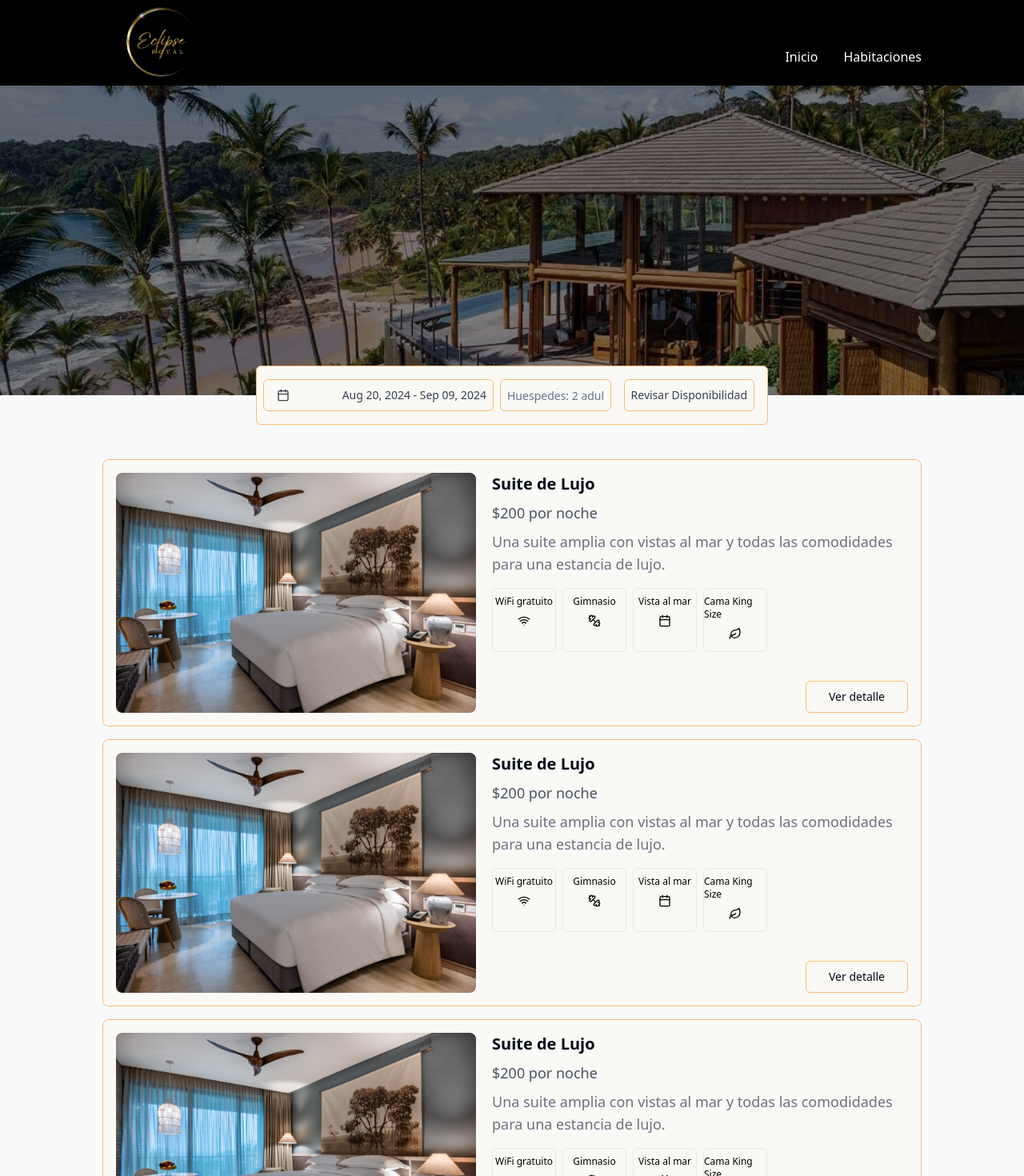
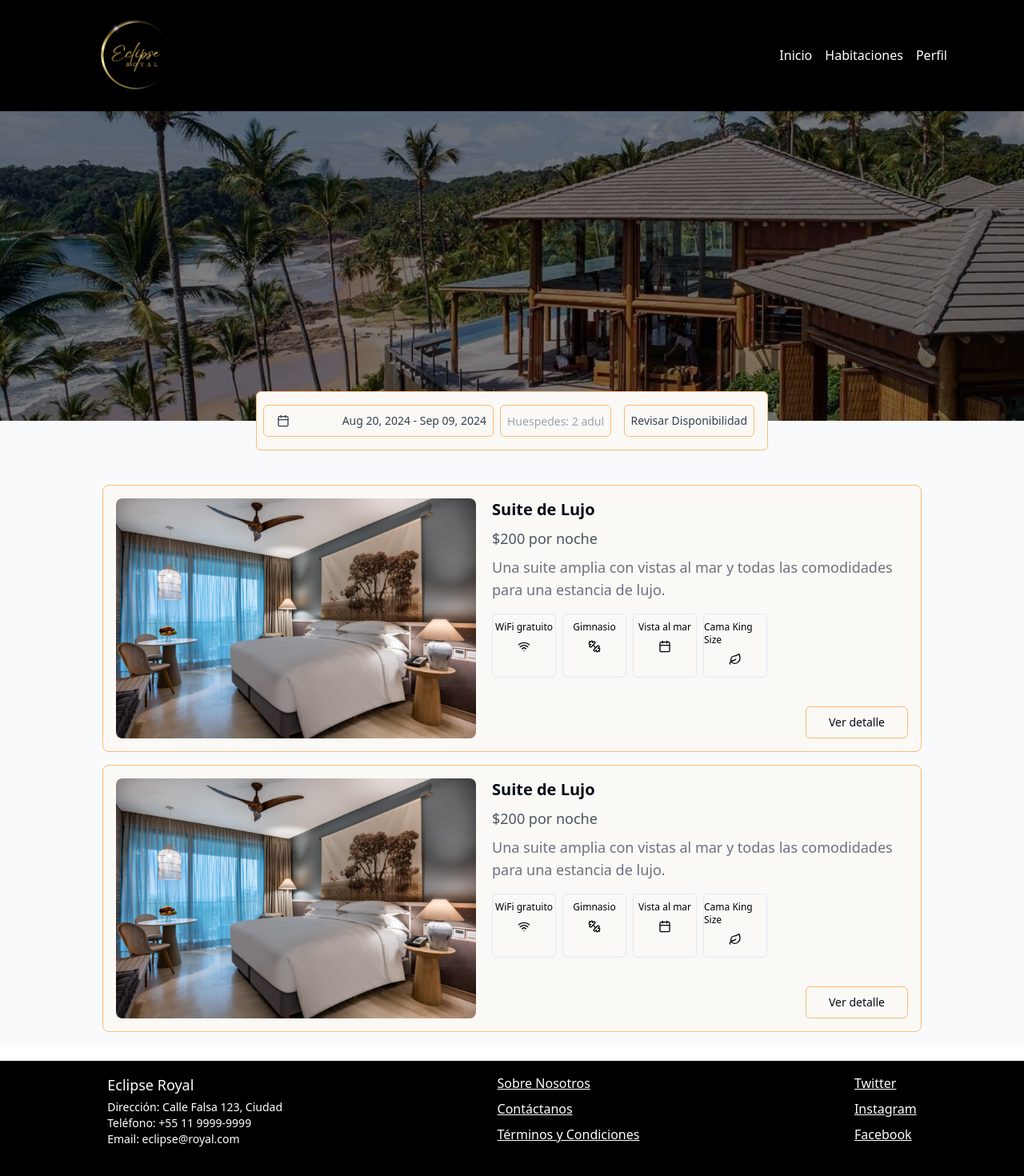
Before and after one commit to indisardi99/front-hotel-app, a Next.js app: page / in a window 1280 px wide. Shown: the top 1470 px of the page at 80% size. Built offline with nearby package versions, Linux system fonts and the light colour scheme.

Commit message:
responsive

```diff
--- a/package.json
+++ b/package.json
@@ -9,6 +9,7 @@
     "lint": "next lint"
   },
   "dependencies": {
+    "@heroicons/react": "^2.1.5",
     "@radix-ui/react-popover": "^1.1.1",
     "@radix-ui/react-slot": "^1.1.0",
     "class-variance-authority": "^0.7.0",
--- a/src/app/layout.tsx
+++ b/src/app/layout.tsx
@@ -1,7 +1,7 @@
 import Navbar from "@/components/navbar/navbar";
 import "./globals.css";
 import type { Metadata } from "next";
-import { Inter as FontSans } from "next/font/google";
+import { Playfair_Display as FontSans } from "next/font/google";
 import type { ReactNode } from "react";
 import Footer from "@/components/footer/footer";
 import { cn } from "@/lib/utils";
@@ -9,11 +9,12 @@ import { cn } from "@/lib/utils";
 const fontSans = FontSans({
   subsets: ["latin"],
   variable: "--font-sans",
+  weight: ["400", "600", "700"],
 });
 
 export const metadata: Metadata = {
-  title: "Create Next App",
-  description: "Generated by create next app",
+  title: "Eclipse Royal",
+  description: "Hotel Eclipse Royal",
 };
 
 interface RootLayoutProps {
@@ -25,7 +26,7 @@ export default async function RootLayout({ children }: RootLayoutProps) {
     <html lang="es">
       <body
         className={cn(
-          "min-h-screen bg-background font-sans antialiased",
+          "flex flex-col w-full min-h-screen bg-background font-sans antialiased",
           fontSans.variable
         )}
       >
--- a/src/app/page.tsx
+++ b/src/app/page.tsx
@@ -4,7 +4,7 @@ import Image from "next/image";
 
 export default function Home() {
   return (
-    <main className="flex h-full flex-col items-center justify-center bg-slate-50">
+    <main className="flex flex-col w-full h-full items-center justify-center bg-slate-50">
       <div className="relative">
         <div className="relative bg-black">
           <Image
@@ -12,37 +12,13 @@ export default function Home() {
             src="/hero.jpg"
             alt="Home"
             width={1550}
-            height={300}
+            height={0}
           />
-          <div className=" border border-orange-300 absolute bottom-0 left-1/2  -translate-x-1/2 translate-y-1/2 rounded-md bg-[#faf9f5] p-2">
+          <div className=" border border-orange-300 absolute bottom-0 left-1/2  -translate-x-1/2 translate-y-1/2 rounded-md bg-[#faf9f5] p-2 ">
             <FilterDate />
           </div>
         </div>
-        <div className=" mt-20 px-32">
-          <RoomCard
-            imageUrl="/room.jpg"
-            title="Suite de Lujo"
-            price="$200 por noche"
-            description="Una suite amplia con vistas al mar y todas las comodidades para una estancia de lujo."
-            services={[
-              { id: "1", title: "WiFi gratuito", icon: "wifi" },
-              { id: "2", title: "Gimnasio", icon: "dumbbell" },
-              { id: "3", title: "Vista al mar", icon: "calendar" },
-              { id: "4", title: "Cama King Size", icon: "leaf" },
-            ]}
-          />
-          <RoomCard
-            imageUrl="/room.jpg"
-            title="Suite de Lujo"
-            price="$200 por noche"
-            description="Una suite amplia con vistas al mar y todas las comodidades para una estancia de lujo."
-            services={[
-              { id: "1", title: "WiFi gratuito", icon: "wifi" },
-              { id: "2", title: "Gimnasio", icon: "dumbbell" },
-              { id: "3", title: "Vista al mar", icon: "calendar" },
-              { id: "4", title: "Cama King Size", icon: "leaf" },
-            ]}
-          />
+        <div className="w-full flex flex-col mt-20 lg:px-32">
           <RoomCard
             imageUrl="/room.jpg"
             title="Suite de Lujo"
--- a/src/components/filter-date/filter-date.tsx
+++ b/src/components/filter-date/filter-date.tsx
@@ -47,7 +47,7 @@ const FilterDate: React.FC = () => {
   };
 
   return (
-    <div className=" flex w-full flex-row items-center ">
+    <div className=" flex w-full flex-col lg:flex-row items-center ">
       <div className=" bg-[#faf9f5] flex flex-col items-start">
         <Popover>
           <PopoverTrigger asChild>
--- a/src/components/footer/footer.tsx
+++ b/src/components/footer/footer.tsx
@@ -3,8 +3,8 @@ import Link from "next/link";
 
 const Footer: React.FC = () => {
   return (
-    <footer className="w-full mt-[20px] bg-black py-4 text-white">
-      <div className="flex flex-row justify-around px-32">
+    <footer className="flex flex-col w-full mt-[20px] bg-black py-4 text-white">
+      <div className="flex flex-row justify-around ">
         <div className="flex flex-col ">
           <h3 className="pb-1 text-lg">Eclipse Royal</h3>
           <p className="text-sm">Dirección: Calle Falsa 123, Ciudad</p>
--- a/src/components/navbar/navbar.tsx
+++ b/src/components/navbar/navbar.tsx
@@ -1,17 +1,54 @@
+"use client";
+import { useState } from "react";
 import Link from "next/link";
 import Image from "next/image";
+import { MenuIcon, XIcon } from "lucide-react";
 
 const Navbar: React.FC = () => {
+  const [isOpen, setIsOpen] = useState(false);
+
+  const toggleMenu = () => {
+    setIsOpen(!isOpen);
+  };
+
   return (
-    <div className="flex w-full items-center bg-black">
-      <div className="flex w-full flex-row justify-between px-32 text-white">
-        <Image src="/logo.png" alt="Logo" width={150} height={100} />
-        <div className="flex items-end space-x-8 pb-6">
-          <Link href="/">Inicio</Link>
-          <Link href="/rooms">Habitaciones</Link>
-          {/* <Link href="">Perfil</Link> */}
+    <div className="flex flex-row w-full justify-between text-white items-center bg-black p-4">
+      <Image
+        className="lg:ml-20"
+        src="/logo.png"
+        alt="Logo"
+        width={150}
+        height={100}
+      />
+      <div className="lg:hidden flex items-center">
+        <button onClick={toggleMenu} className="text-white focus:outline-none">
+          {isOpen ? (
+            <XIcon className="h-8 w-8" />
+          ) : (
+            <MenuIcon className="h-8 w-8" />
+          )}
+        </button>
+      </div>
+
+      <div className="hidden pr-20 lg:flex space-x-4">
+        <Link href="/">Inicio</Link>
+        <Link href="/rooms">Habitaciones</Link>
+        <Link href="">Perfil</Link>
+      </div>
+
+      {isOpen && (
+        <div className="lg:hidden absolute top-16 left-0 w-full bg-black flex flex-col space-y-4 p-4">
+          <Link href="/" onClick={toggleMenu}>
+            Inicio
+          </Link>
+          <Link href="/rooms" onClick={toggleMenu}>
+            Habitaciones
+          </Link>
+          <Link href="" onClick={toggleMenu}>
+            Perfil
+          </Link>
         </div>
-      </div>
+      )}
     </div>
   );
 };
--- a/src/components/room-card/room-card.tsx
+++ b/src/components/room-card/room-card.tsx
@@ -43,7 +43,7 @@ const RoomCard: React.FC<RoomCardProps> = ({
   services,
 }) => {
   return (
-    <div className="mb-4 flex rounded-lg  bg-[#faf9f5] border border-orange-300 p-4">
+    <div className="flex flex-col w-full mb-4 lg:flex-row rounded-lg  bg-[#faf9f5] border border-orange-300 p-4">
       <div className="shrink-0">
         <Image
           src={imageUrl}
@@ -53,7 +53,7 @@ const RoomCard: React.FC<RoomCardProps> = ({
           className="rounded-lg object-cover"
         />
       </div>
-      <div className="ml-5 flex flex-1 flex-col">
+      <div className="ml-5 flex flex-1 flex-col ">
         <h2 className="mb-2 text-xl font-semibold">{title}</h2>
         <p className="mb-2 text-lg text-gray-600">{price}</p>
         <p className="mb-4 text-lg text-gray-500">{description}</p>
--- a/src/components/ui/input.tsx
+++ b/src/components/ui/input.tsx
@@ -1,6 +1,6 @@
-import * as React from "react"
+import * as React from "react";
 
-import { cn } from "@/lib/utils"
+import { cn } from "@/lib/utils";
 
 export interface InputProps
   extends React.InputHTMLAttributes<HTMLInputElement> {}
@@ -11,15 +11,15 @@ const Input = React.forwardRef<HTMLInputElement, InputProps>(
       <input
         type={type}
         className={cn(
-          "flex h-10 w-full rounded-md border border-input bg-background px-3 py-2 text-sm ring-offset-background file:border-0 file:bg-transparent file:text-sm file:font-medium placeholder:text-muted-foreground focus-visible:outline-none focus-visible:ring-2 focus-visible:ring-ring focus-visible:ring-offset-2 disabled:cursor-not-allowed disabled:opacity-50",
+          "flex h-10 w-full rounded-md  px-3 py-2 text-sm  file:bg-transparent file:text-sm file:font-medium  focus-visible:ring-offset-2 disabled:cursor-not-allowed disabled:opacity-50",
           className
         )}
         ref={ref}
         {...props}
       />
-    )
+    );
   }
-)
-Input.displayName = "Input"
+);
+Input.displayName = "Input";
 
-export { Input }
+export { Input };
```
Also changed, not shown: src/app/globals.css (line endings or trailing spaces), 1 other file (tests, documents, lock files or other folders).
